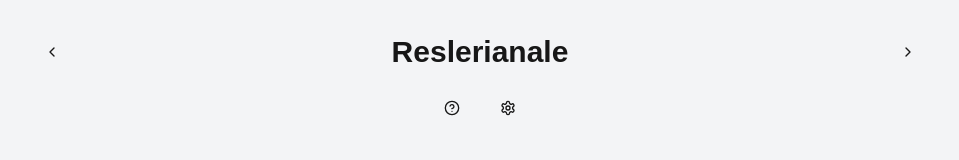
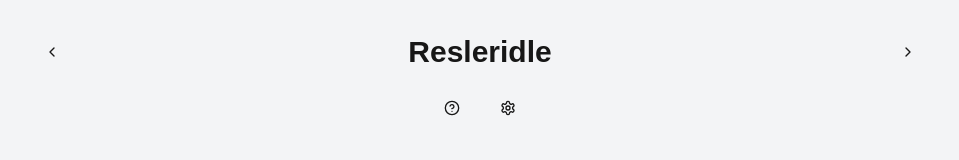
Before and after one commit to Treepyy/Resleridle, a Next.js app: page / in a window 1280 px wide. Shown: the top 160 px of the page, without its empty margins (160-1119 px from the left). Built offline with nearby package versions, Linux system fonts and the light colour scheme.

Commit message:
reverted name

```diff
--- a/app/page.tsx
+++ b/app/page.tsx
@@ -91,7 +91,7 @@
   const dropdownRef = useRef<HTMLDivElement>(null)
 
   useEffect(() => {
-    // In a real game, you might want to set the solution based on the current date
+    // TODO: change to date seeding
     setSolution(characters[Math.floor(Math.random() * characters.length)])
   }, [])
 
@@ -151,7 +151,7 @@
           <Button variant="ghost" size="icon">
             <ChevronLeft className="h-6 w-6" />
           </Button>
-          <h1 className="text-3xl font-bold text-center">Reslerianale</h1>
+          <h1 className="text-3xl font-bold text-center">Resleridle</h1>
           <Button variant="ghost" size="icon">
             <ChevronRight className="h-6 w-6" />
           </Button>
```
